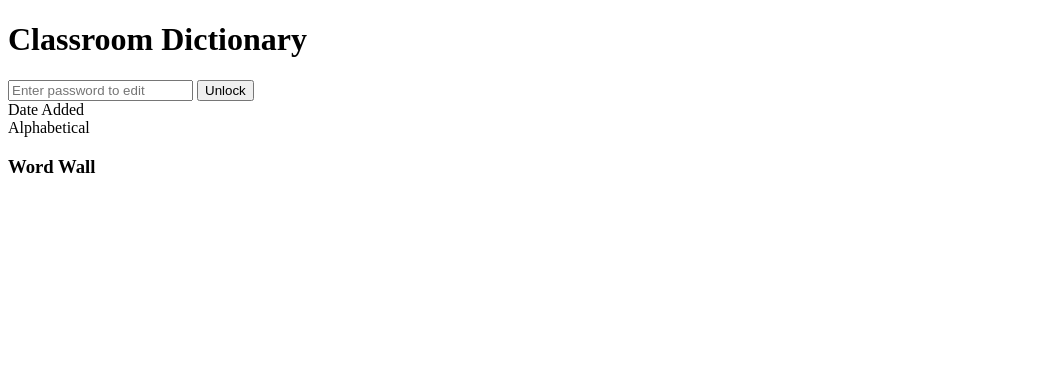
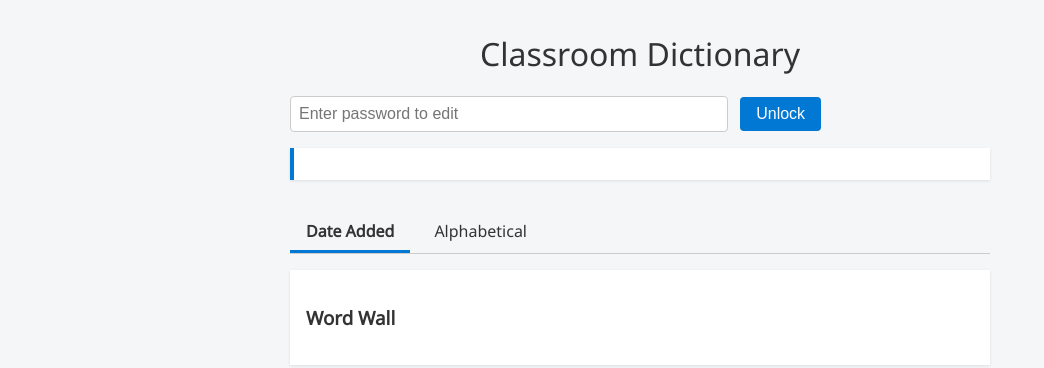
Before and after one commit to AndrewBeatty2000/ClassroomDictionary, a plain HTML site: page index.html in a window 1280 px wide. Shown: the whole page, without its empty margins (0-1044 px from the left). Drawn offline with Linux system fonts and the light colour scheme; no server answers.

Commit message:
Add files via upload

```diff
--- a/index.html
+++ b/index.html
@@ -1,10 +1,88 @@
+
 <!DOCTYPE html>
 <html lang="en">
 <head>
   <meta charset="UTF-8" />
   <title>Classroom Dictionary (Cloud Synced)</title>
+  <link href="https://fonts.googleapis.com/css2?family=Noto+Sans&display=swap" rel="stylesheet">
   <style>
-    /* (Your CSS stays exactly the same) */
+    body {
+      font-family: 'Noto Sans', sans-serif;
+      margin: 2em;
+      background: #f4f6f8;
+      color: #333;
+    }
+    h1 {
+      text-align: center;
+      font-weight: normal;
+    }
+    #dictionary {
+      max-width: 700px;
+      margin: auto;
+    }
+    input[type="text"], input[type="password"] {
+      width: 60%;
+      padding: 0.5em;
+      font-size: 1em;
+      border: 1px solid #ccc;
+      border-radius: 4px;
+    }
+    button {
+      padding: 0.5em 1em;
+      font-size: 1em;
+      margin-left: 0.5em;
+      border: none;
+      background-color: #0078d4;
+      color: white;
+      border-radius: 4px;
+      cursor: pointer;
+    }
+    button:hover {
+      background-color: #005a9e;
+    }
+    #definition {
+      margin-top: 1em;
+      padding: 1em;
+      background: #ffffff;
+      border-left: 4px solid #0078d4;
+      box-shadow: 0 1px 3px rgba(0,0,0,0.1);
+    }
+    #tabs {
+      display: flex;
+      margin-top: 2em;
+      border-bottom: 1px solid #ccc;
+    }
+    .tab {
+      padding: 0.5em 1em;
+      cursor: pointer;
+      margin-right: 0.5em;
+      border-bottom: 3px solid transparent;
+    }
+    .tab.active {
+      border-bottom: 3px solid #0078d4;
+      font-weight: bold;
+    }
+    #word-wall {
+      padding: 1em;
+      background: #ffffff;
+      box-shadow: 0 1px 3px rgba(0,0,0,0.1);
+      margin-top: 1em;
+    }
+    .word-entry {
+      margin-bottom: 0.75em;
+      position: relative;
+    }
+    .delete-icon {
+      float: right;
+      color: #999;
+      font-weight: bold;
+      cursor: pointer;
+      margin-left: 10px;
+      transition: color 0.2s;
+    }
+    .delete-icon:hover {
+      color: #d9534f;
+    }
   </style>
 </head>
 <body>
@@ -30,12 +108,10 @@
     </div>
   </div>
 
-  <!-- Firebase Modular SDKs -->
+  <!-- Firebase Modular SDK -->
   <script type="module">
     import { initializeApp } from "https://www.gstatic.com/firebasejs/10.7.1/firebase-app.js";
-    import {
-      getFirestore, collection, doc, setDoc, deleteDoc, onSnapshot
-    } from "https://www.gstatic.com/firebasejs/10.7.1/firebase-firestore.js";
+    import { getFirestore, collection, doc, setDoc, deleteDoc, onSnapshot } from "https://www.gstatic.com/firebasejs/10.7.1/firebase-firestore.js";
 
     const firebaseConfig = {
       apiKey: "AIzaSyCjpAGku_skDUlKnQUBCzI7vfB8MsnROXE",
@@ -54,6 +130,7 @@
     let currentTab = "date";
     let wordList = [];
 
+    window.addEventListener("DOMContentLoaded", () => {
       window.unlock = function() {
         const input = document.getElementById("passwordInput").value;
         if (input === PASSWORD) {
@@ -62,15 +139,15 @@
         } else {
           alert("Incorrect password.");
         }
-    }
+      };
 
-    window.defineWord = function() {
+      window.defineWord = async function() {
         const word = document.getElementById("wordInput").value.trim();
         if (!word) return;
 
-      fetch(`https://api.dictionaryapi.dev/api/v2/entries/en/${word}`)
-        .then(response => response.json())
-        .then(async data => {
+        try {
+          const res = await fetch(`https://api.dictionaryapi.dev/api/v2/entries/en/${word}`);
+          const data = await res.json();
           const entry = data[0];
           const meaning = entry.meanings[0].definitions[0].definition;
           const audio = entry.phonetics.find(p => p.audio)?.audio;
@@ -81,24 +158,19 @@
             ${audio ? `<button onclick="new Audio('${audio}').play()">🔊 Pronounce</button>` : ''}
           `;
 
-          const docRef = doc(dictCollection, entry.word);
-          await setDoc(docRef, {
+          await setDoc(doc(dictCollection, entry.word), {
             word: entry.word,
             definition: meaning,
             date: new Date().toISOString()
           });
-
-          document.getElementById("wordInput").value = "";
-        })
-        .catch(() => {
+        } catch (e) {
           document.getElementById("definition").innerHTML = "Definition not found.";
-        });
         }
+      };
 
       window.deleteWord = async function(word) {
-      const docRef = doc(dictCollection, word);
-      await deleteDoc(docRef);
-    }
+        await deleteDoc(doc(dictCollection, word));
+      };
 
       function renderWordWall() {
         const sortedList = [...wordList];
@@ -126,13 +198,16 @@
         document.querySelectorAll(".tab").forEach(t => t.classList.remove("active"));
         document.querySelector(`.tab:nth-child(${tab === "date" ? 1 : 2})`).classList.add("active");
         renderWordWall();
-    }
+      };
 
       onSnapshot(dictCollection, snapshot => {
         wordList = [];
         snapshot.forEach(docSnap => wordList.push(docSnap.data()));
         renderWordWall();
       });
+
+      switchTab("date");
+    });
   </script>
 </body>
 </html>
```
Lines whose indentation alone changed are shown as unchanged.
